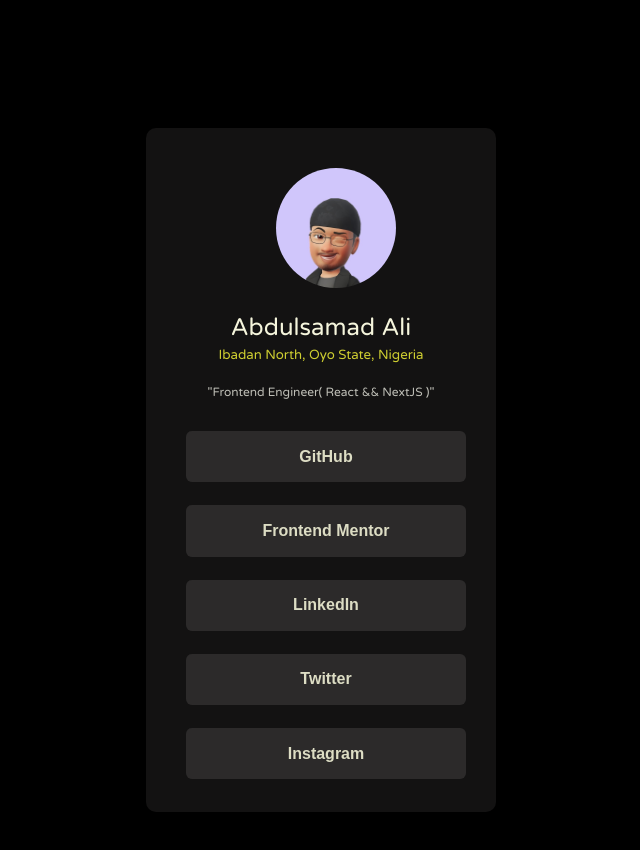
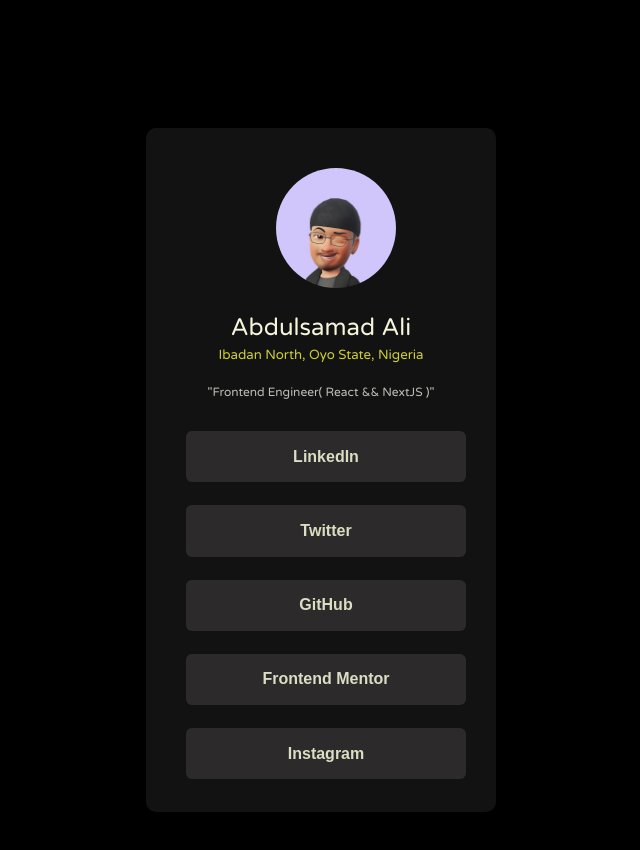
Before and after one commit to lekwiseboss/Lekwiseboss, a plain HTML site: page index.html in a window 1280 px wide. Shown: the whole page, without its empty margins (319-959 px from the left). Drawn offline with Linux system fonts and the light colour scheme.

Commit message:
Add files via upload

```diff
--- a/index.html
+++ b/index.html
@@ -5,7 +5,8 @@
         <link rel="stylesheet" href="./styles.css">
         <title>Social Profile</title>
         <link rel="preconnect" href="https://fonts.googleapis.com">
-        <link rel="preconnect" href="https://fonts.gstatic.com" crossorigin>
+        <link rel="preconnect" hr
+       +-ef="https://fonts.gstatic.com" crossorigin>
         <link href="https://fonts.googleapis.com/css2?family=M+PLUS+Rounded+1c&family=Varela+Round&display=swap" rel="stylesheet">
     </head>
     <body>
@@ -19,7 +20,13 @@
         </div>
         <div class="handles">
 
-            <button>GitHub</button>  <button>Frontend Mentor</button>  <button>LinkedIn</button>  <button>Twitter</button>  <button>Instagram</button>
+           <a target="_blank" href="https://www.linkedin.com/in/devphenom?originalSubdomain=ng"> <button>
+                LinkedIn</button></a>
+                <a href="https://x.com/AliAbdulsamad15" target="blank" ><button>
+                   Twitter</button></a>
+
+                  <a href="">  <button>GitHub</button>  </a>
+                  <button>Frontend Mentor</button>  <button>Instagram</button>
         </div>
        </div>
     </body>
--- a/styles.css
+++ b/styles.css
@@ -63,10 +63,12 @@ button{
     color:rgb(221, 221, 196) ;
     font-weight:600;
     border-radius: 6px;
+    cursor:pointer ;
     font-size: medium;
 
+
 }
-a:visited{
+a:visited, a:link{
     color:rgb(221, 221, 196) ;
     text-decoration: none;
 
```
